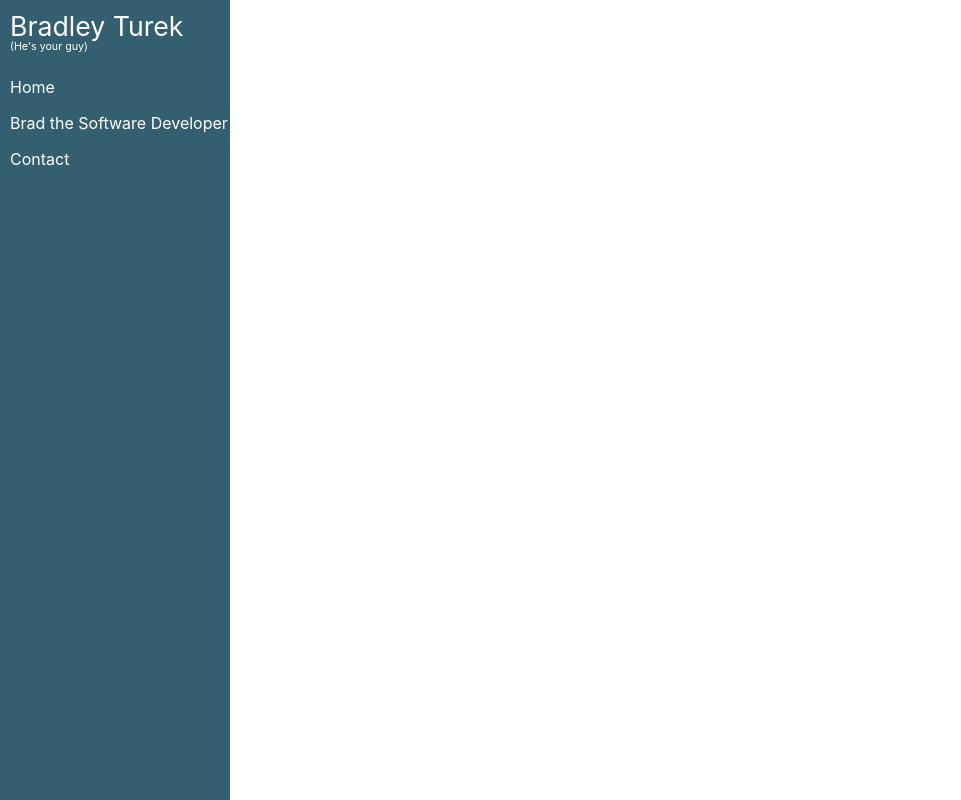
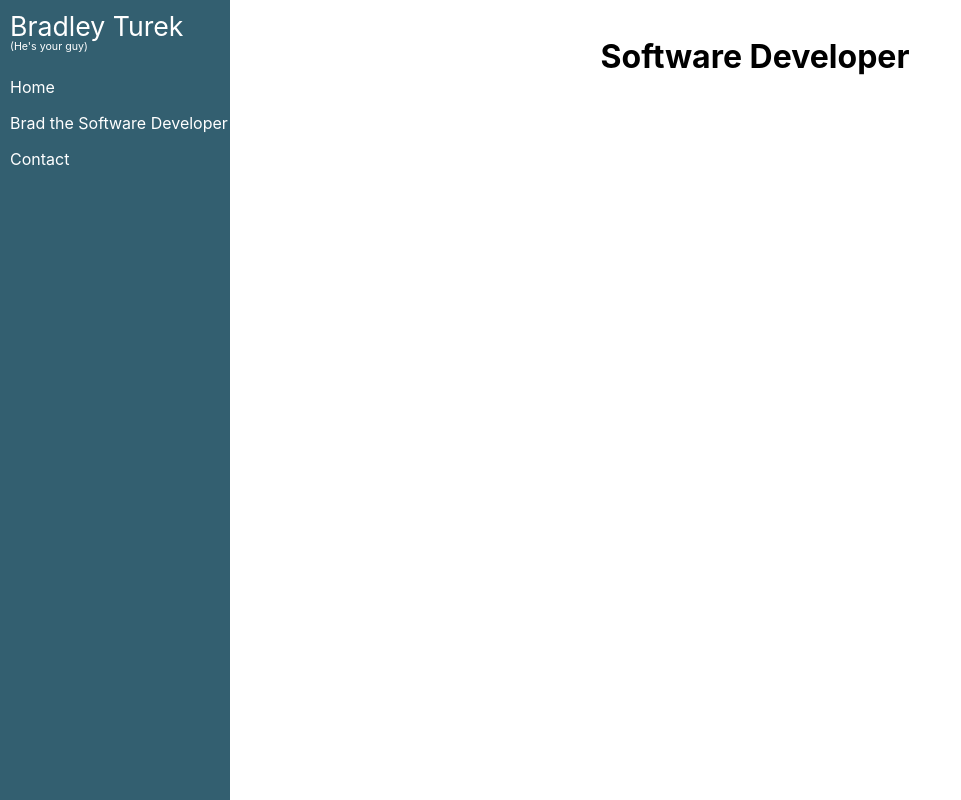
Before and after one commit to TurekBot/portfolio, a Next.js app: page /the-software-developer in a window 1280 px wide. Shown: the whole page, without its empty margins (0-961 px from the left). Built offline with nearby package versions, Linux system fonts and the light colour scheme.

Commit message:
feat: :construction: Begin creating general component for Role Pages

```diff
--- /dev/null
+++ b/components/RolePage.js
@@ -0,0 +1,9 @@
+
+
+export default function RolePage(props) {
+    return (
+      <main>
+        <h1>{props.pageTitle}</h1>
+      </main>
+      );
+  }
--- a/pages/the-software-developer.js
+++ b/pages/the-software-developer.js
@@ -1,11 +1,18 @@
 import Head from 'next/head'
+import FavIconThings from '../components/FavIconThings';
 import Navigation from '../components/Navigation';
+import RolePage from '../components/RolePage';
 
 export default function TheSoftwareDeveloper() {
     return (
-        <div>
+        <>
+        <Head>
+            <title>Brad the Software Developer</title>
+            <FavIconThings/>
+        </Head>
+        <RolePage pageTitle="Software Developer" accentColor="#2A9D8F"></RolePage>
             <Navigation></Navigation>
-        </div>
+        </>
     );
 
 }
```
